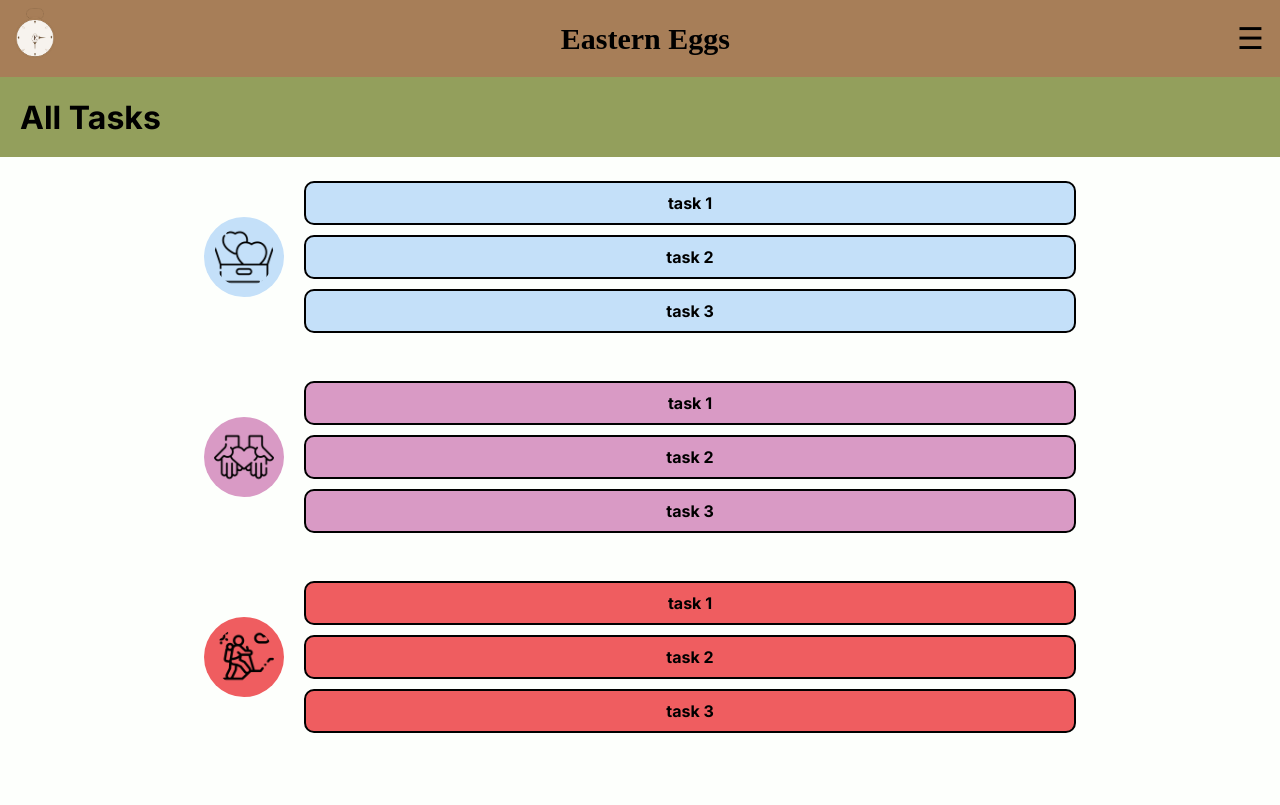
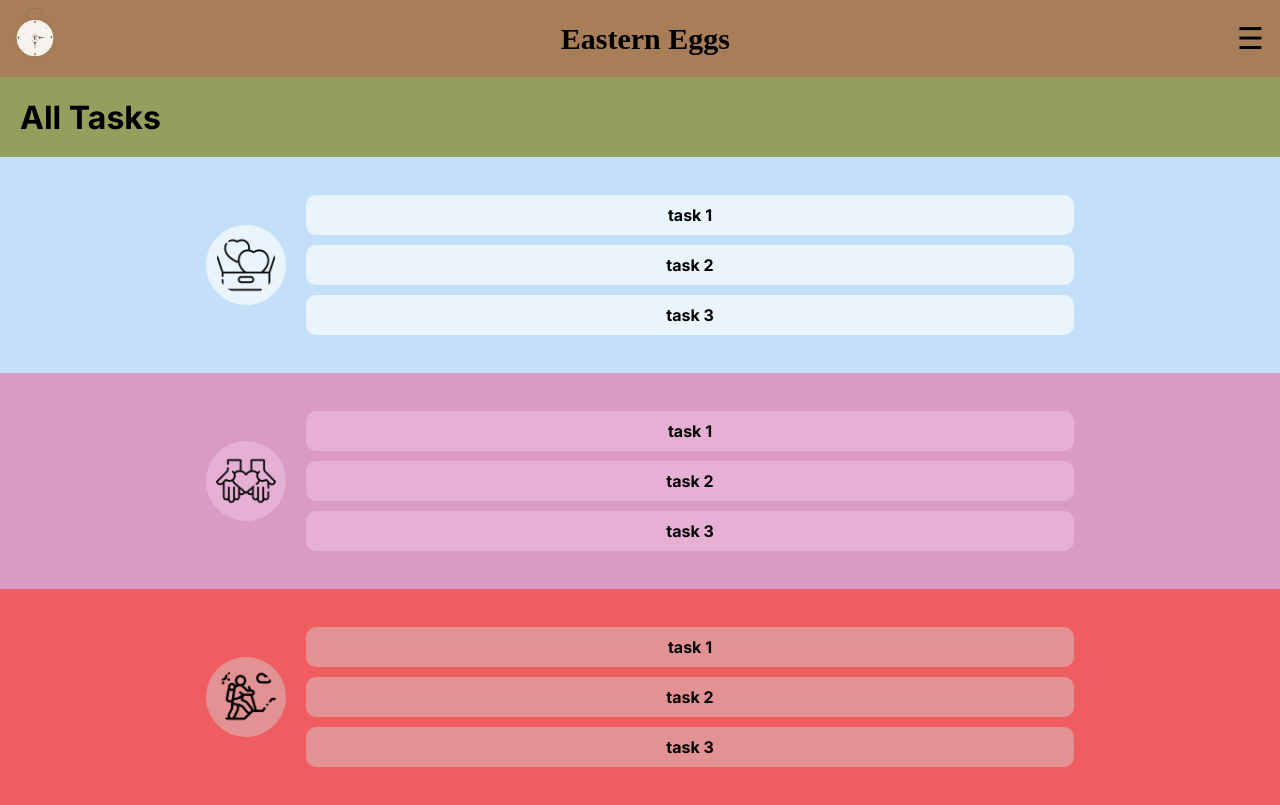
Before and after one commit to pianoboy71/HackEd-Project-7, a React (Vite) app in the folder front/: page /tasks in a window 1280 px wide. Built offline with nearby package versions, Linux system fonts and the light colour scheme; a web font is replaced by a local one.

Commit message:
finished styling tasks page

```diff
--- a/front/src/App.css
+++ b/front/src/App.css
@@ -140,7 +140,7 @@ font-weight: bold;
 /* START OF TASKS PAGE STYLING */
 
 .tasksPage {
-    background-color: #FDFFFC;
+    /* background-color: #FDFFFC; */
     display: flex;
     flex-direction: column;
     justify-content: flex-start;
@@ -162,9 +162,9 @@ font-weight: bold;
     height: 10vh;
 }
 
-/* .virtueTasks {
+.virtueTasks {
     background-color: #C4E0F9;
-} */
+}
 
 .virtueTasks img {
     height: 60px;
@@ -172,17 +172,17 @@ font-weight: bold;
     display: flex;
     align-items: center;
     justify-content: center;
-    background-color: #C4E0F9;
+    background-color: #eaf4fc;
     border-radius: 100%;
 }
 
 .virtueContainer > p {
-    background-color: #C4E0F9;
+    background-color: #eaf4fc;
 }
 
-/* .adventureTasks {
+.adventureTasks {
     background-color: #EF5D60;
-} */
+}
 
 .adventureTasks img {
     height: 60px;
@@ -190,17 +190,17 @@ font-weight: bold;
     display: flex;
     align-items: center;
     justify-content: center;
-    background-color: #EF5D60;
+    background-color: #e39293;
     border-radius: 100%;
 }
 
 .adventureContainer > p {
-    background-color: #EF5D60;
+    background-color: #e39293;
 }
 
-/* .selflessTasks {
+.selflessTasks {
     background-color: #D99AC5;
-} */
+}
 
 .selflessTasks img {
     height: 60px;
@@ -208,12 +208,12 @@ font-weight: bold;
     display: flex;
     align-items: center;
     justify-content: center;
-    background-color: #D99AC5;
+    background-color: #e5b0d4;
     border-radius: 100%;
 }
 
 .selflessContainer > p {
-    background-color: #D99AC5;
+    background-color: #e5b0d4;
 }
 
 .tasksContainer {
@@ -225,14 +225,13 @@ font-weight: bold;
 .tasksSection {
     display: flex;
     width: 100vw;
-    height: 25vh;
+    height: 27vh;
     justify-content: center;
     align-items: center;
     gap: 20px;
 }
 
 .eachTask {
-    border: 2px solid black;
     height: 40px;
     width: 60vw;
     border-radius: 10px;
```
